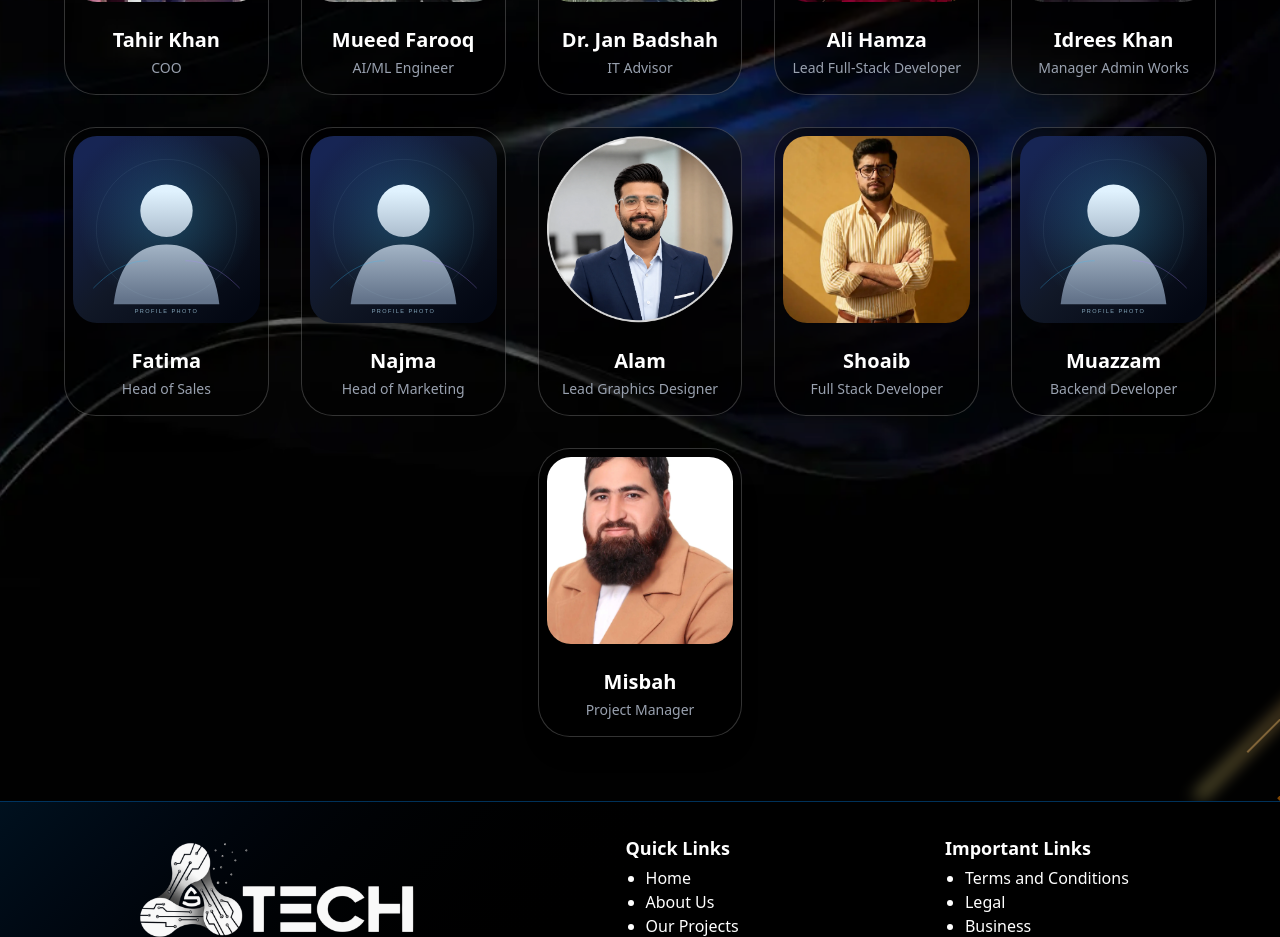
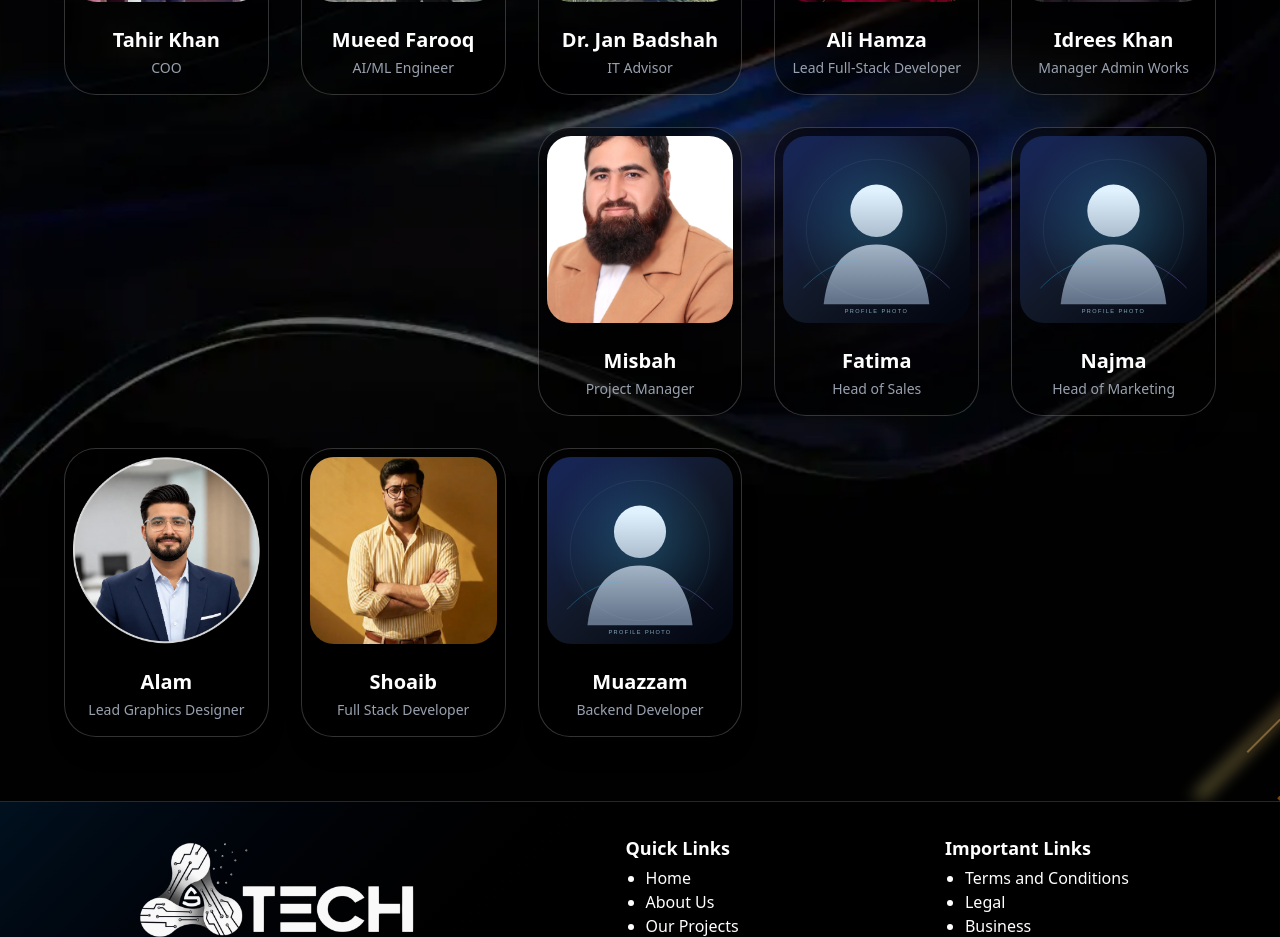
Before and after one commit to itx-alihamza/nic-astechsol, a React (Vite) app: page /about in a window 1280 px wide. Shown: the part 2500-3437 px from the top of the page. Built offline with nearby package versions, Linux system fonts and the light colour scheme.

Commit message:
Place Misbah after Idrees on team page

```diff
--- a/src/data/teamMembers.js
+++ b/src/data/teamMembers.js
@@ -30,6 +30,12 @@ const teamMembers = [
     image: "/team-members/idrees-khan.webp",
   },
   {
+    name: "Misbah",
+    role: "Project Manager",
+    image: "/team-members/misbah.webp",
+    imagePosition: "center 20%",
+  },
+  {
     name: "Fatima",
     role: "Head of Sales",
     image: "/team-members/profile-placeholder.svg",
@@ -54,11 +60,6 @@ const teamMembers = [
     role: "Backend Developer",
     image: "/team-members/profile-placeholder.svg",
   },
-  {
-    name: "Misbah",
-    role: "Project Manager",
-    image: "/team-members/misbah.webp",
-  },
 ];
 
 export default teamMembers;
```
